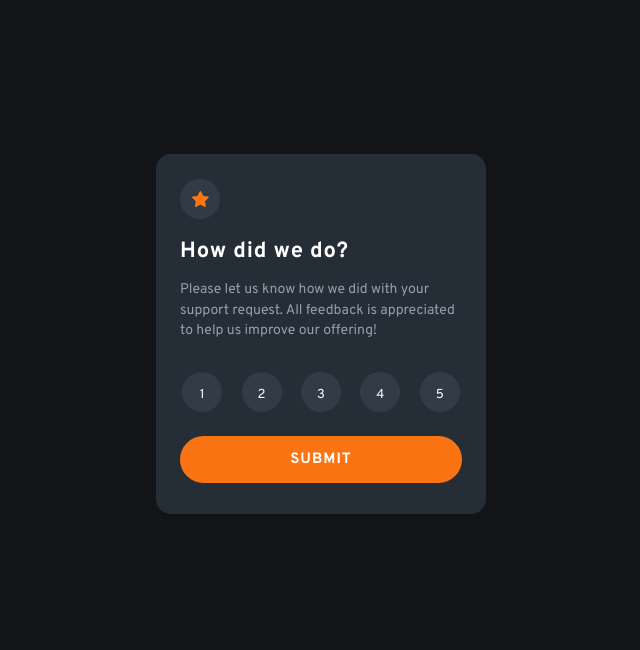
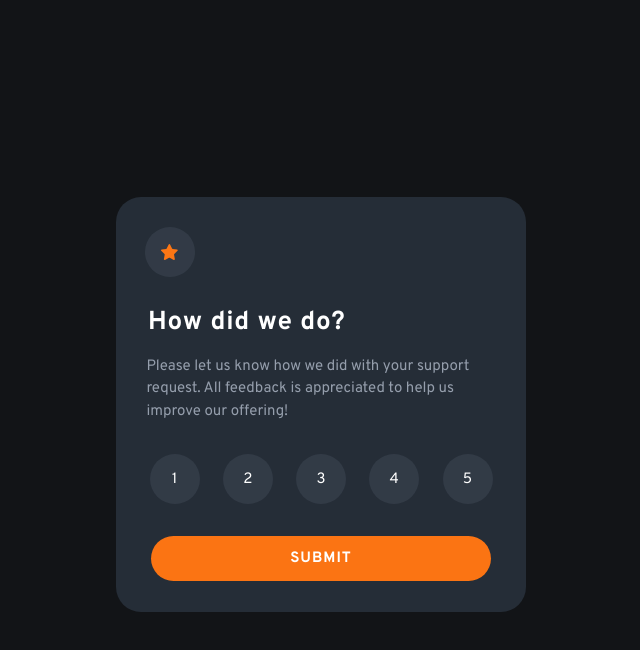
Before and after one commit to LeoLoureiro-code/interactive-rating-component, a React (Create React App) app: page / in a window 1536 px wide. Shown: the top 650 px of the page, without its empty margins (447-1087 px from the left). Built offline with nearby package versions, Linux system fonts and the light colour scheme.

Commit message:
add desktop styles

```diff
--- a/src/components/Card.css
+++ b/src/components/Card.css
@@ -9,3 +9,13 @@
     flex-direction: column;
     padding: 25px 0px;
 }
+
+@media screen and (min-width: 1439px) {
+    .card{
+        border-radius: 25px;
+        margin-top: 12.3rem;
+        width: 410px;
+        height: 355px;
+        padding: 30px 0px;
+    }
+}
--- a/src/components/Circlestar.css
+++ b/src/components/Circlestar.css
@@ -9,3 +9,11 @@
     margin-left: 1.5rem;
     margin-bottom: 0.3rem;
 }
+
+@media screen and (min-width: 1439px) {
+    .star{
+        height: 50px;
+        width: 50px;
+        margin-left: 1.8rem;
+    }
+}
--- a/src/components/Form.css
+++ b/src/components/Form.css
@@ -72,3 +72,28 @@ input:focus + label{
     background-color: hsl(0, 0%, 100%);
     color: hsl(25, 97%, 53%);
 }
+
+@media screen and (min-width: 1439px) {
+
+    .radio-div{
+        width: 95%;
+        justify-content: space-evenly;
+    }
+
+
+    label{
+        height: 50px;
+        width: 50px;
+        font-size: 15px;
+        line-height: 3.2rem;
+    }
+
+    .submit-div{
+        margin-top: 2rem;
+    }
+
+    .submit-btn{
+        padding: 13px 139px;
+
+    }
+}
--- a/src/components/Text.css
+++ b/src/components/Text.css
@@ -17,3 +17,18 @@ p{
     margin-left: 1.5rem;
     padding-right: 1.5rem;
 }
+
+@media screen and (min-width: 1439px) {
+    h1{
+        font-size: 26px;
+        margin-left: 2rem;
+        margin-top: 1.5rem;
+    }
+
+    p{
+        margin-left: 1.9rem;
+        font-size: 15px;
+        margin-top: 0;
+        line-height: 1.4rem;
+    }
+}
```
